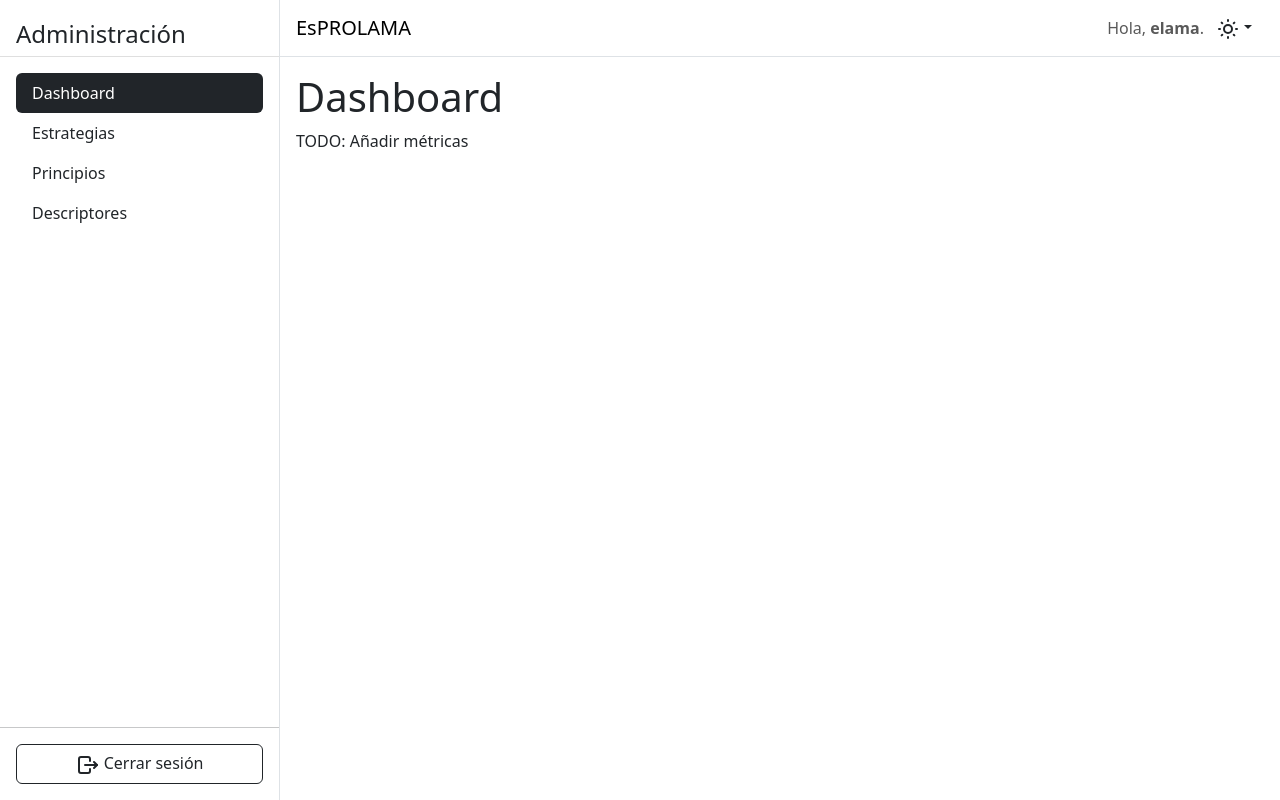
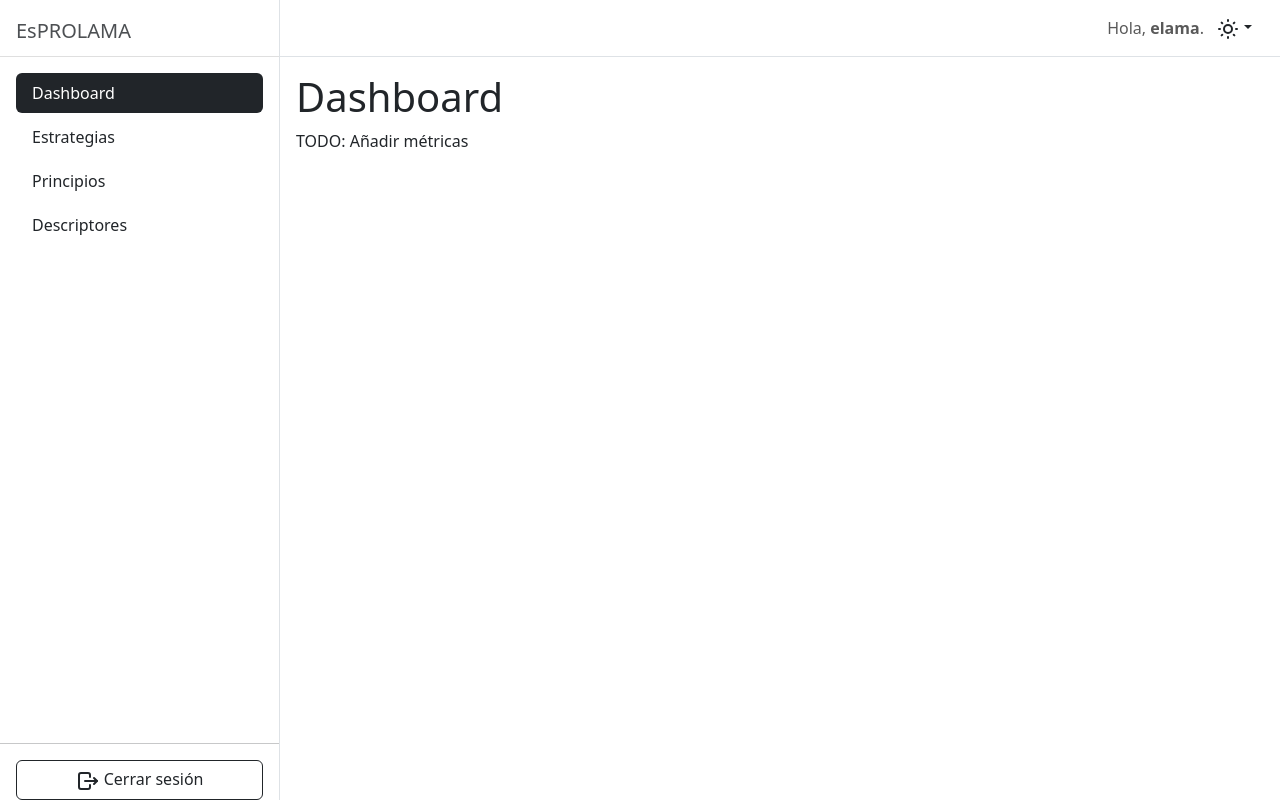
Before and after one commit to davidcrm/EsPROLAMA, a Django app: page /admin/ in a window 1280 px wide. Run offline with Django 5.2, Linux system fonts and the light colour scheme; a user stored in the database is signed in; parts of the project's set-up code (start-up, migrations or seed data) failed here and were passed over; some libraries are stand-ins or nearby versions.

Commit message:
Update: templates/admin_panel/base.html

```diff
--- a/templates/admin_panel/base.html
+++ b/templates/admin_panel/base.html
@@ -29,8 +29,18 @@
             color: var(--bs-body-color) !important;
         }
 
+        html[data-bs-theme="light"] li a.nav-link:not(.custom-link-active):hover {
+            background-color: var(--bs-body-color) !important;
+            color: white !important;
+        }
+
         html[data-bs-theme="dark"] li a.nav-link:not(.custom-link-active) {
             color: white !important;
+        }
+
+        html[data-bs-theme="dark"] li a.nav-link:not(.custom-link-active):hover {
+            background-color: white !important;
+            color: black !important;
         }
 
         aside {
@@ -52,20 +62,27 @@
         html[data-bs-theme="dark"] aside hr:first-of-type {
             border-top: 1px solid rgb(222, 226, 230);
         }
+
+        #app-title:hover {
+            opacity: 0.8;
+        }
     </style>
     {% block styles %}{% endblock %}
 </head>
 <body>
 
 <div class="d-flex flex-row align-items-start">
-    <aside class="d-flex flex-column flex-shrink-0 py-3" style="width: 280px; height: 100dvh;">
-        <a href="/" class="d-flex align-items-center px-3 mb-3 mb-md-0 me-md-auto text-decoration-none"">
-        <span class="fs-4">Administración</span>
+    <aside class="d-flex flex-column flex-shrink-0" style="width: 280px; height: 100dvh;">
+        <a id="app-title"
+           class="navbar-brand pt-3 px-3 fs-5" href="{% url 'elama:home' %}"
+           style="padding-bottom: 10px; transition: .3s all;"
+        >
+            EsPROLAMA
         </a>
-        <hr class="mt-1 mb-3"/>
+        <hr class="mt-0 mb-3"/>
         <ul class="nav nav-pills flex-column mb-auto px-3" id="admin-sidebar-nav">
             {% for link in links %}
-                <li class="nav-item">
+                <li class="nav-item mb-1">
                     <a
                             href="{{ link.href }}"
                             class="nav-link {% if link.href == current_path %}custom-link-active{% endif %}"
@@ -93,7 +110,7 @@
     </aside>
     <div class="w-100">
         <nav class="navbar w-100 px-3" style="border-bottom: 1px solid var(--bs-border-color);">
-            <a class="navbar-brand" href="{% url 'elama:home' %}">EsPROLAMA</a>
+            <div class="navbar-brand"></div>
             <div class="d-flex align-items-center">
                 <span class="navbar-text">Hola, <span style="font-weight: bold">{{ user.username }}</span>.</span>
                 <div class="dropdown">
```
